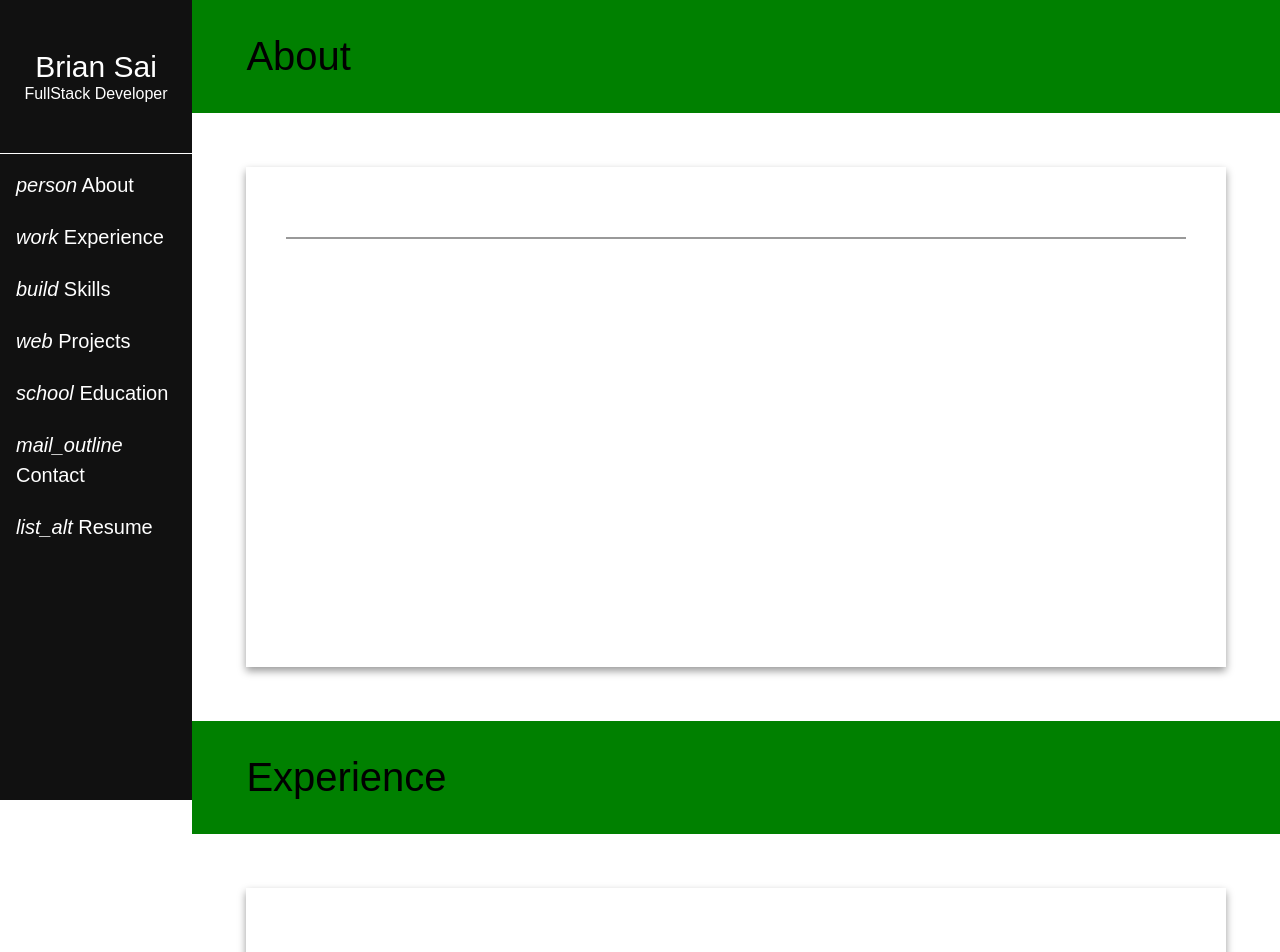
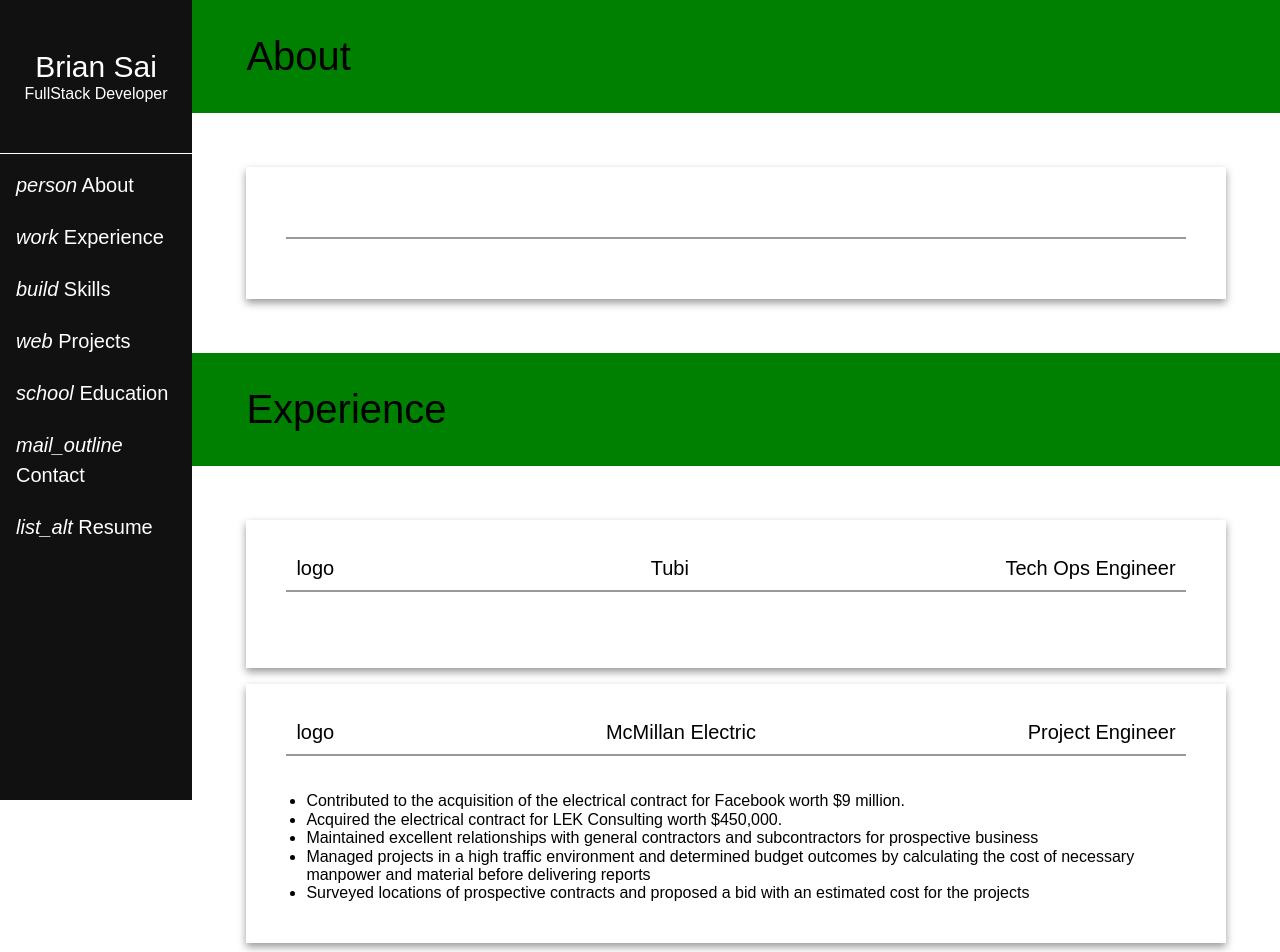
Before and after one commit to briansai/portfolio, a React app: page / in a window 1280 px wide. Shown: the top 952 px of the page. Built offline with nearby package versions, Linux system fonts and the light colour scheme; the HTML template or start-up script is replaced by a standard one.

Commit message:
Implemented content and styling for Experience category

```diff
--- a/client/src/constants/constants.jsx
+++ b/client/src/constants/constants.jsx
@@ -1,23 +1,47 @@
-export const navCategories = [
+export const categories = [
   { item: 'About',
     icon: 'person',
+    information: [],
   },
   { item: 'Experience',
     icon: 'work',
+    information:[
+      {
+        company: 'Tubi',
+        title: 'Tech Ops Engineer',
+        experiences: [],
+      },
+      {
+        company: 'McMillan Electric',
+        title: 'Project Engineer',
+        experiences: [
+          'Contributed to the acquisition of the electrical contract for Facebook worth $9 million.',
+          'Acquired the electrical contract for LEK Consulting worth $450,000.',
+          'Maintained excellent relationships with general contractors and subcontractors for prospective business',
+          'Managed projects in a high traffic environment and determined budget outcomes by calculating the cost of necessary manpower and material before delivering reports',
+          'Surveyed locations of prospective contracts and proposed a bid with an estimated cost for the projects',
+        ],
+      }
+    ],
   },
   { item: 'Skills',
     icon: 'build',
+    information: [],
   },
   { item: 'Projects',
     icon: 'web',
+    information: [],
   },
   { item: 'Education',
     icon: 'school',
+    information: [],
   },
   { item: 'Contact',
     icon: 'mail_outline',
+    information: [],
   },
   { item: 'Resume',
     icon: 'list_alt',
+    information: [],
   }
 ];
--- a/client/src/pages/Main/Main.jsx
+++ b/client/src/pages/Main/Main.jsx
@@ -1,5 +1,5 @@
 import React, { Component, Fragment } from 'react';
-import { navCategories } from '../../constants/constants.jsx';
+import { categories } from '../../constants/constants.jsx';
 import './Main.scss';
 
 export default class Main extends Component {
@@ -24,7 +24,8 @@ export default class Main extends Component {
     console.log(nameInput, emailInput,  messageInput);
   }
 
-  renderDescription = item => {
+  renderDescription = category => {
+    const {item, information} = category;
     if (item === 'Contact') {
       const inputs = [
         {
@@ -43,6 +44,8 @@ export default class Main extends Component {
 
       return (
         <Fragment>
+          <div className="category-card">
+            <div className="category-container">
               <div className="contact-description">
                 I'd love to connect with you. Please feel free to reach out to me and send me an email! Thanks!
               </div>
@@ -67,16 +70,54 @@ export default class Main extends Component {
                   <button onClick={this.handleSubmit}>Send</button>
                 </form>
               </div>
+            </div>
+          </div>
+        </Fragment>
+      )
+    } else if (item === 'Experience') {
+      return (
+        <Fragment>
+          {information.map(info => {
+            console.log(info)
+            const { company, title, experiences } = info;
+            return(
+              <div className="category-card">
+                <div className="category-container">
+                  <div className="card-description">
+                    <span className="logo">
+                      logo
+                    </span>
+                    <span className="company">
+                      {company}
+                    </span>
+                    <span className="experience">
+                      {title}
+                    </span>
+                  </div>
+                  <ul className="card-info">
+                    {experiences.map(experience => (
+                      <li>
+                        {experience} <br />
+                      </li>
+                    ))}
+                  </ul>
+                </div>
+              </div>
+            )
+          })}
         </Fragment>
       )
     }
 
     return (
       <Fragment>
+        <div className="category-card">
+          <div className="category-container">
             <div className="card-description">
-
             </div>
             <div className="card-info">
+            </div>
+          </div>
         </div>
       </Fragment>
     )
@@ -87,7 +128,7 @@ export default class Main extends Component {
       <Fragment>
         <div className="main-container">
           <div className="main-categories">
-            {navCategories.map(category => {
+            {categories.map(category => {
               const { item } = category;
               return (
                 <Fragment>
@@ -95,11 +136,7 @@ export default class Main extends Component {
                     {item}
                   </div>
                   <div className="category-card-container">
-                    <div className="category-card">
-                      <div className="category-container">
-                        {this.renderDescription(item)}
-                      </div>
-                    </div>
+                    {this.renderDescription(category)}
                   </div>
                 </Fragment>
               )
--- a/client/src/pages/Main/Main.scss
+++ b/client/src/pages/Main/Main.scss
@@ -11,12 +11,12 @@
     }
 
     .category-card-container {
-      text-align: center;
+      // text-align: center;
       padding: 5%;
       width: 90%;
 
       .category-card {
-        height: 500px;
+        // height: 500px;
         box-shadow: 0 4px 8px 0 rgba(0,0,0,0.4);
         transition: 0.2s;
 
@@ -25,6 +25,17 @@
           border-bottom: 2px solid rgba(0,0,0,0.4);
           padding: 10px;
           margin: 0 40px;
+          font-size: 1.25em;
+          display: flex;
+          align-items: flex-end;
+          justify-content: space-between;
+        }
+
+        .card-info {
+          padding-top: 20px;
+          padding-left: 60px;
+          padding-right: 40px;
+          padding-bottom: 40px;
         }
 
         .contact-description {
--- a/client/src/pages/Nav/Nav.jsx
+++ b/client/src/pages/Nav/Nav.jsx
@@ -1,5 +1,5 @@
 import React, { Component, Fragment } from 'react';
-import { navCategories } from '../../constants/constants.jsx';
+import { categories } from '../../constants/constants.jsx';
 import './Nav.scss';
 
 export default class Nav extends Component {
@@ -16,7 +16,7 @@ export default class Nav extends Component {
             </div>
           </div>
           <div>
-            {navCategories.map(category => {
+            {categories.map(category => {
               const { item, icon } = category;
               return (
                 <Fragment>
```
Also changed, not shown: 2 other files (tests, documents, lock files or other folders). Lines whose indentation alone changed are shown as unchanged.
